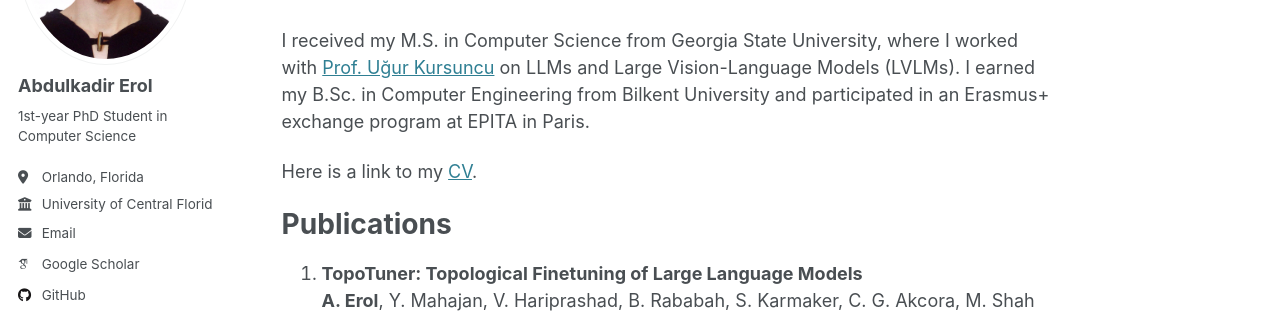
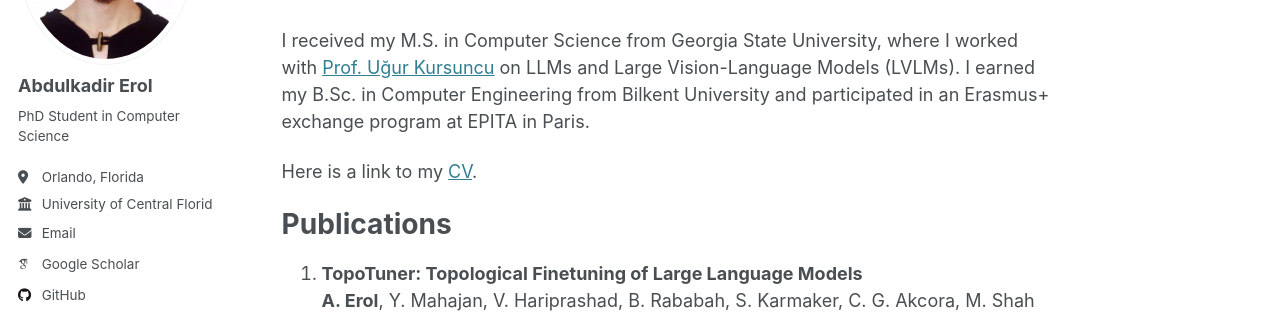
Before and after one commit to abdulkadirerol/abdulkadirerol.github.io, a Jekyll site: the page built from _pages/about.md, in a window 1280 px wide. Shown: the part 253-566 px from the top of the page. Built offline with Jekyll 4.4.1, drawn with Linux system fonts in a browser that asks for light colours; some web fonts are replaced.

Commit message:
Update bio

```diff
--- a/_config.yml
+++ b/_config.yml
@@ -25,7 +25,7 @@ author:
   avatar           : "profile.jpeg"
   name             : "Abdulkadir Erol"
   pronouns         : # example: "she/her"
-  bio              : "1st-year PhD Student in Computer Science"
+  bio              : "PhD Student in Computer Science"
   location         : "Orlando, Florida"
   employer         : "University of Central Florida"
   uri              : # URL
```
